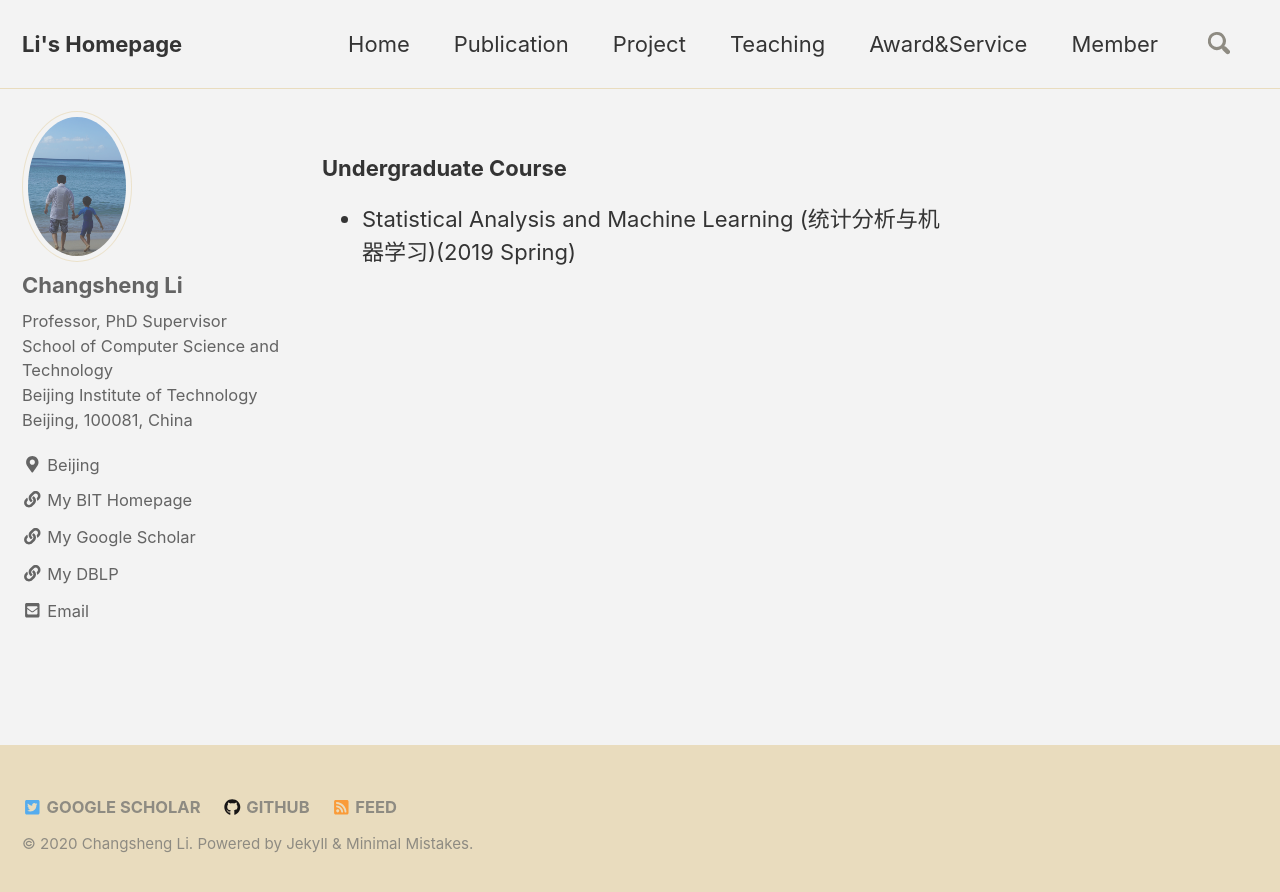
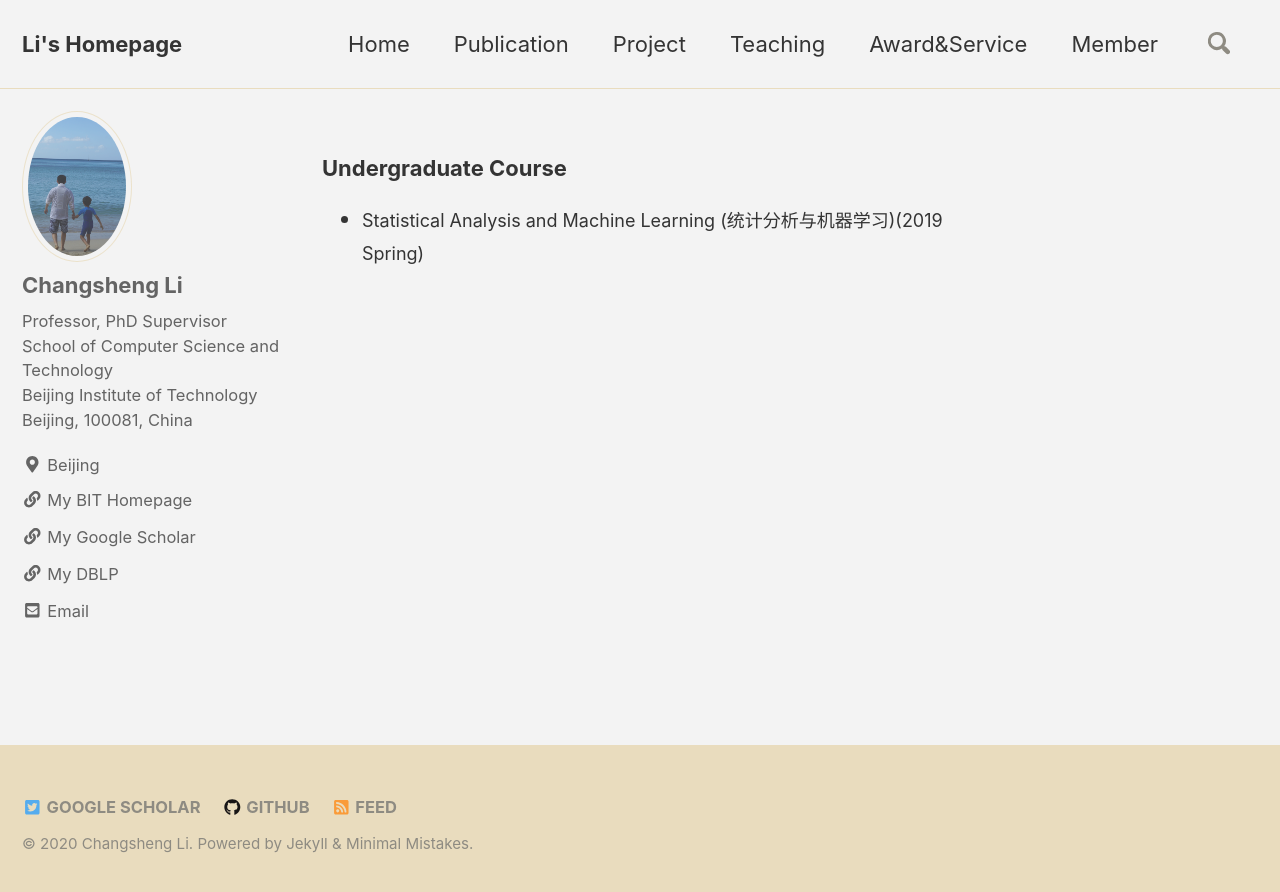
Before and after one commit to csli-bit/csli-bit.github.io, a Jekyll site: the page built from _pages/teaching.md, in a window 1280 px wide. Shown: the top 892 px of the page. Built offline with Jekyll 4.4.1, drawn with Linux system fonts in a browser that asks for light colours; nearby versions of some CDN libraries; comment, search, counter and statistics services are not loaded.

Commit message:
Update teaching.md

```diff
--- a/_pages/teaching.md
+++ b/_pages/teaching.md
@@ -5,6 +5,6 @@ permalink: /teaching/
 ---
 <h3>Undergraduate Course</h3>
   <ul>
-<li><p>Statistical Analysis and Machine Learning (统计分析与机器学习)(2019 Spring)</p>
+<li><p><font size="4">Statistical Analysis and Machine Learning (统计分析与机器学习)(2019 Spring)</font></p>
   </li>
 </ul>
```
